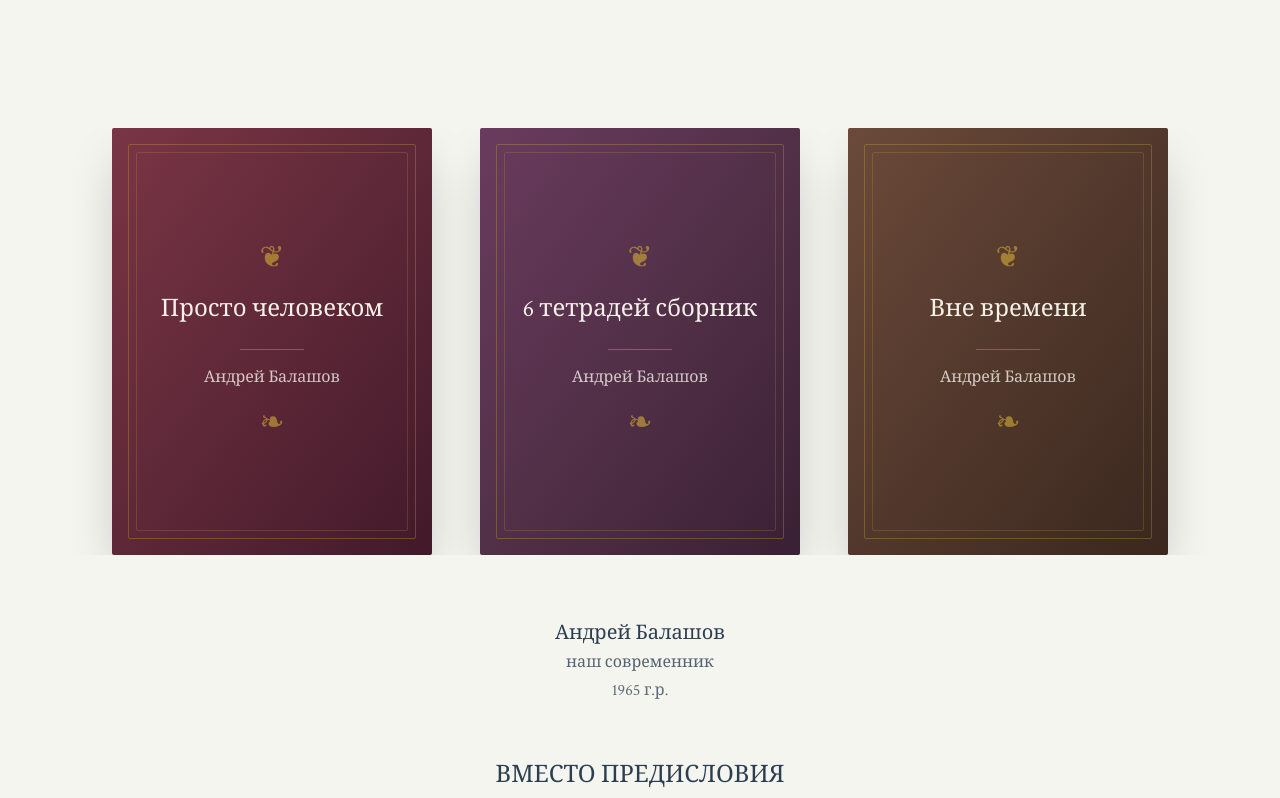
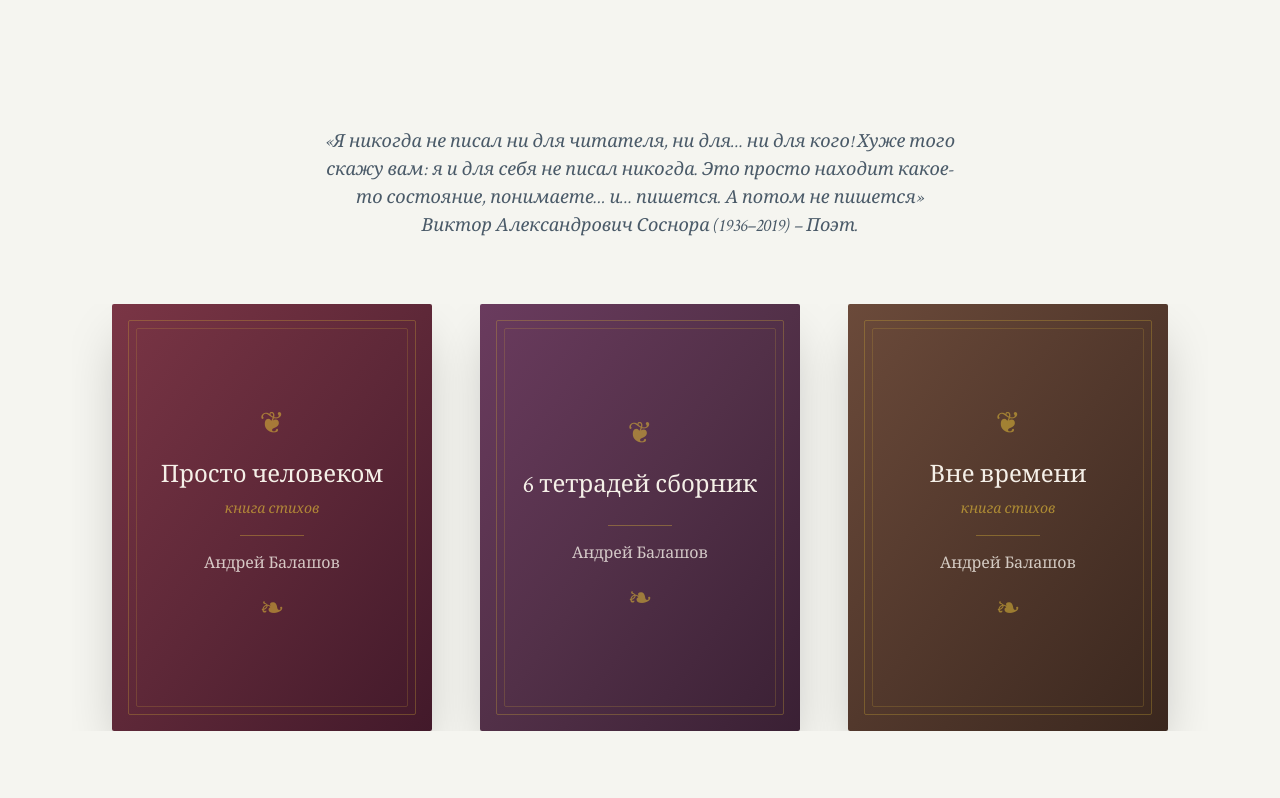
Before and after one commit to ila42/poetry-book, a React (Vite) app: page / in a window 1280 px wide. Shown: the top 798 px of the page. Built offline with nearby package versions, Linux system fonts and the light colour scheme; a web font is replaced by a local one.

Commit message:
добавил эпиграфы во все книги, добавил подпись книга стихов под 1 и 3 книгу

```diff
--- a/src/data/author.ts
+++ b/src/data/author.ts
@@ -14,7 +14,7 @@ export const author: Author = {
 export const bookInfo: BookInfo = {
   title: 'Просто человеком',
   titlePageTitle: 'Просто человеком',
-  subtitle: '',
+  subtitle: 'книга стихов',
   author: author.name,
   year: '1980-2025',
   dedication: '',
--- a/src/data/books.ts
+++ b/src/data/books.ts
@@ -34,6 +34,7 @@ const booksConfig: BookConfig[] = [
       subtitle: '',
       author: 'Андрей Балашов',
       year: '2026',
+      epigraph: book1Info.epigraph,
     },
     contentData: contentBook2 as ContentDataShape,
     tocData: tocBook2 as TocBookData,
@@ -44,9 +45,10 @@ const booksConfig: BookConfig[] = [
     bookInfo: {
       title: 'Вне времени',
       titlePageTitle: 'Вне времени',
-      subtitle: '',
+      subtitle: 'книга стихов',
       author: 'Андрей Балашов',
       year: '2026',
+      epigraph: book1Info.epigraph,
     },
     contentData: contentBook3 as ContentDataShape,
     tocData: tocBook3 as TocBookData,
--- a/src/pages/LandingPage.tsx
+++ b/src/pages/LandingPage.tsx
@@ -1,7 +1,7 @@
 import { Link } from 'react-router-dom';
 import { motion } from 'framer-motion';
 import { useMemo } from 'react';
-import { author } from '@/data/author';
+import { author, bookInfo } from '@/data/author';
 import { getAllBooks, getGlobalPoemOfTheDay } from '@/data/books';
 
 function BookCover({ slug, title, subtitle, authorName, gradient, delay = 0 }: {
@@ -79,6 +79,20 @@ export function LandingPage() {
       <section id="book-content" className="min-h-screen flex items-center pt-20 md:pt-28 lg:pt-32">
         <div className="max-w-[1200px] w-full mx-auto px-4 sm:px-6 lg:px-8">
           <div className="flex flex-col items-center gap-12 lg:gap-16">
+            {/* Эпиграф над книгами */}
+            {bookInfo.epigraph && (
+              <motion.blockquote
+                className="max-w-[640px] w-full text-center font-serif"
+                initial={{ opacity: 0, y: 20 }}
+                animate={{ opacity: 1, y: 0 }}
+                transition={{ duration: 0.7 }}
+              >
+                <p className="text-base sm:text-lg text-[#2C3E50]/85 italic leading-relaxed whitespace-pre-line">
+                  {bookInfo.epigraph}
+                </p>
+              </motion.blockquote>
+            )}
+
             {/* Обложки книг: на телефонах — вертикально, на десктопах — в один горизонтальный ряд */}
             <div className="w-full flex flex-col items-center gap-8 sm:gap-10 lg:gap-12 lg:flex-row lg:justify-center lg:items-stretch lg:overflow-x-auto">
               {books.map((book, i) => (
```
